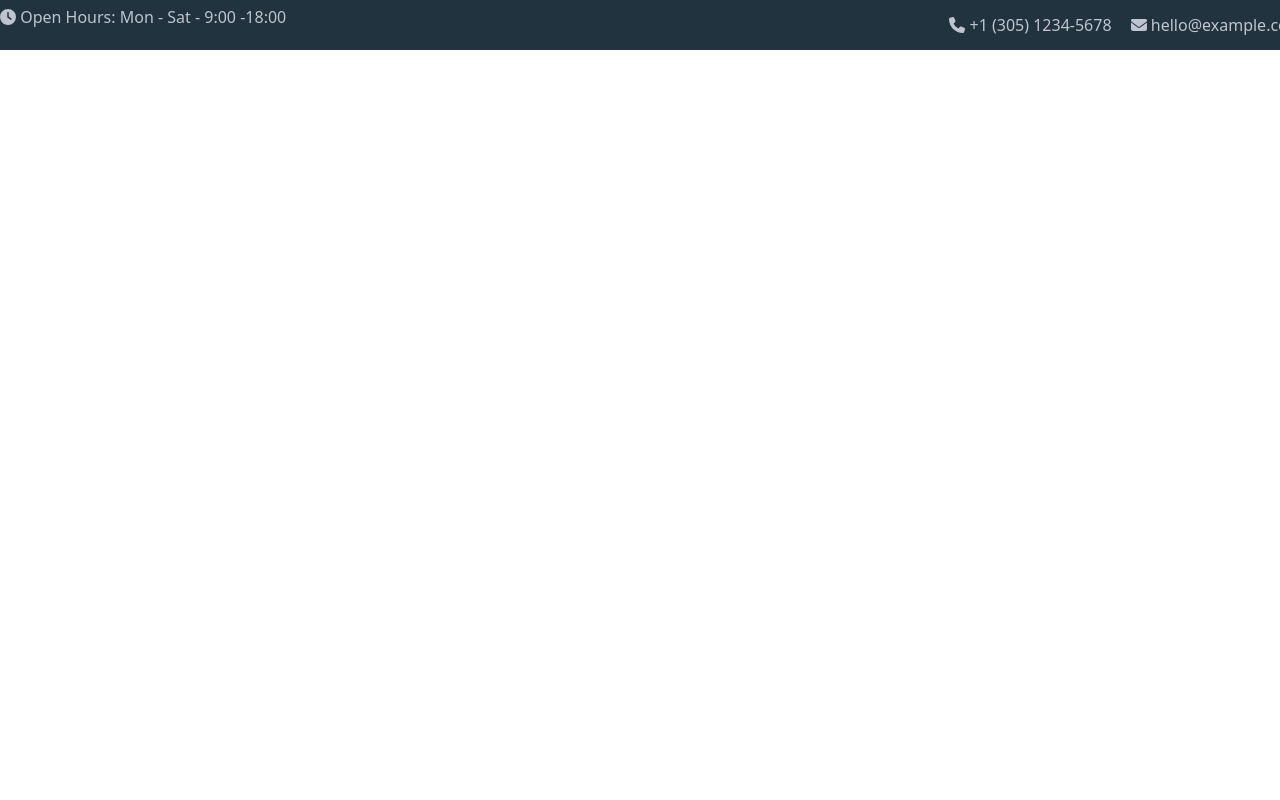
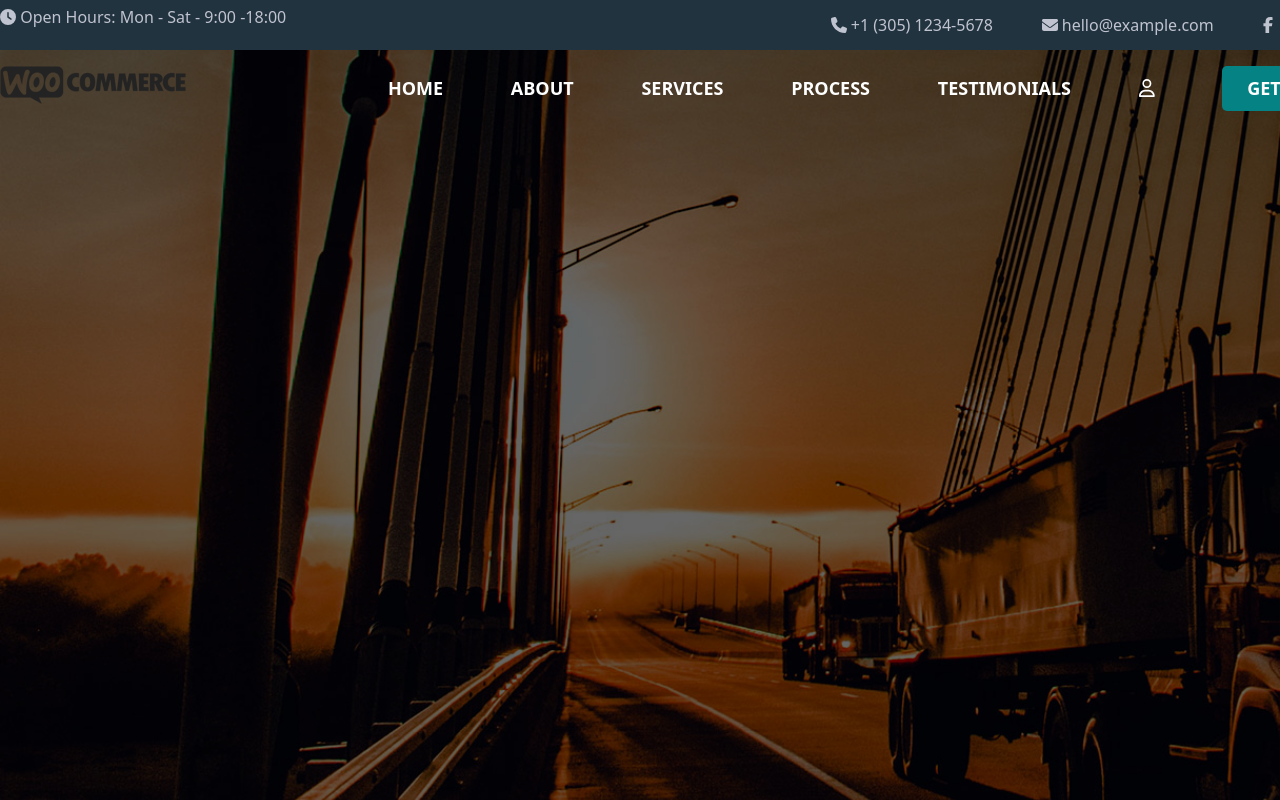
Before and after one commit to Gaki13/proj-html-vuejs, a Vue app: page / in a window 1280 px wide. Shown: the top 800 px of the page. Built offline with nearby package versions, Linux system fonts and the light colour scheme.

Commit message:
aggiunta header top

```diff
--- /dev/null
+++ b/src/assets/Style/__buttons.scss
@@ -0,0 +1,11 @@
+/*-------------------------
+        BUTTOMS
+--------------------------*/
+.primary-button{
+    padding: .5625rem 1.5625rem;
+    background-color: #058283;
+    color: white;
+    font-weight: bold;
+    border: none;
+    border-radius: .3125rem;
+}
--- a/src/assets/global.scss
+++ b/src/assets/global.scss
@@ -1,3 +1,4 @@
 @import  './Style/__reset.scss';
 @import './Style/__typo.scss';
-@import './Style/__containers'
+@import './Style/__containers';
+@import './Style/_buttons'
--- a/src/components/BaseHeader/BaseHeader.vue
+++ b/src/components/BaseHeader/BaseHeader.vue
@@ -1,9 +1,13 @@
 <template>
-  <div class="header">
-        <InfoHeader/>
-        <HeaderTop/>
-        <HeroJumbo/>
-  </div>
+  <header>
+      <InfoHeader/>
+      <div class="Hero">
+        <div class="Hero-content">
+          <HeaderTop/>
+          <HeroJumbo/>
+        </div>
+      </div>
+  </header>
 </template>
 
 <script>
@@ -21,5 +25,15 @@ export default {
 </script>
 
 <style lang="scss" scoped>
-
+  .Hero{
+    width: 100%;
+    height: 70rem;
+    background-image: url(../../assets/img/bg-9.jpg);
+    background-repeat: no-repeat;
+    background-size: cover;
+      &-content{
+       height: 100%;
+        background-color: rgba(0,0,0,0.6);
+      }
+  }
 </style>
--- a/src/components/BaseHeader/HeaderTop.vue
+++ b/src/components/BaseHeader/HeaderTop.vue
@@ -1,6 +1,23 @@
 <template>
   <div class="header-top">
-
+    <div class="container-st">
+      <div class="row py-3">
+        <div class="col 2"><img src="../../assets/img/logo-1.png" alt=""></div>
+        <div class="col-9">
+          <nav>
+            <ul class="d-flex justify-content-between align-items-center">
+              <li>HOME</li>
+              <li>ABOUT</li>
+              <li>SERVICES</li>
+              <li>PROCESS</li>
+              <li>TESTIMONIALS</li>
+              <li><font-awesome-icon icon="fa-regular fa-user" /></li>
+              <li><button class="primary-button">GET IN TOUCH</button></li>
+            </ul>
+          </nav>
+        </div>
+      </div>
+    </div>
   </div>
 </template>
 
@@ -11,5 +28,12 @@ export default {
 </script>
 
 <style lang="scss" scoped>
-
+  .header-top{
+    color: white;
+    font-weight: bold;
+    ul{
+      list-style: none;
+      font-size: 1.125rem;
+    }
+  }
 </style>
--- a/src/components/BaseHeader/InfoHeader.vue
+++ b/src/components/BaseHeader/InfoHeader.vue
@@ -5,7 +5,7 @@
                 <div class="col-6 d-flex align-items-center">
                     <p><font-awesome-icon icon="fa-solid fa-clock" /> Open Hours: Mon - Sat - 9:00 -18:00</p>
                 </div>
-                <div class="col-4 d-flex align-items-center justify-content-end justify-content-between">
+                <div class="col-5 d-flex align-items-center justify-content-end justify-content-between">
                     <span><font-awesome-icon icon="fa-solid fa-phone" /> +1 (305) 1234-5678</span>
                     <span><font-awesome-icon icon="fa-solid fa-envelope" /> hello@example.com</span>
                     <font-awesome-icon icon="fa-brands fa-facebook-f" />
--- a/src/main.js
+++ b/src/main.js
@@ -12,11 +12,12 @@ import { FontAwesomeIcon } from '@fortawesome/vue-fontawesome'
 import { faClock } from '@fortawesome/free-solid-svg-icons'
 import { faPhone } from '@fortawesome/free-solid-svg-icons'
 import { faEnvelope } from '@fortawesome/free-solid-svg-icons'
-import { faTwitter } from '@fortawesome/free-brands-svg-icons'
+import { faTwitter, faUber } from '@fortawesome/free-brands-svg-icons'
 import { faFacebookF } from '@fortawesome/free-brands-svg-icons'
 import { faLinkedin } from '@fortawesome/free-brands-svg-icons'
+import {faUser} from '@fortawesome/free-regular-svg-icons'
 /* add icons to the library */
-library.add(faClock, faPhone, faEnvelope, faTwitter, faFacebookF, faLinkedin)
+library.add(faClock, faPhone, faEnvelope, faTwitter, faFacebookF, faLinkedin, faUser, faUber)
 /* add font awesome icon component */
 Vue.component('font-awesome-icon', FontAwesomeIcon)
 
```
Also changed, not shown: src/components/BaseFooter/FooterTop.vue (line endings or trailing spaces).
